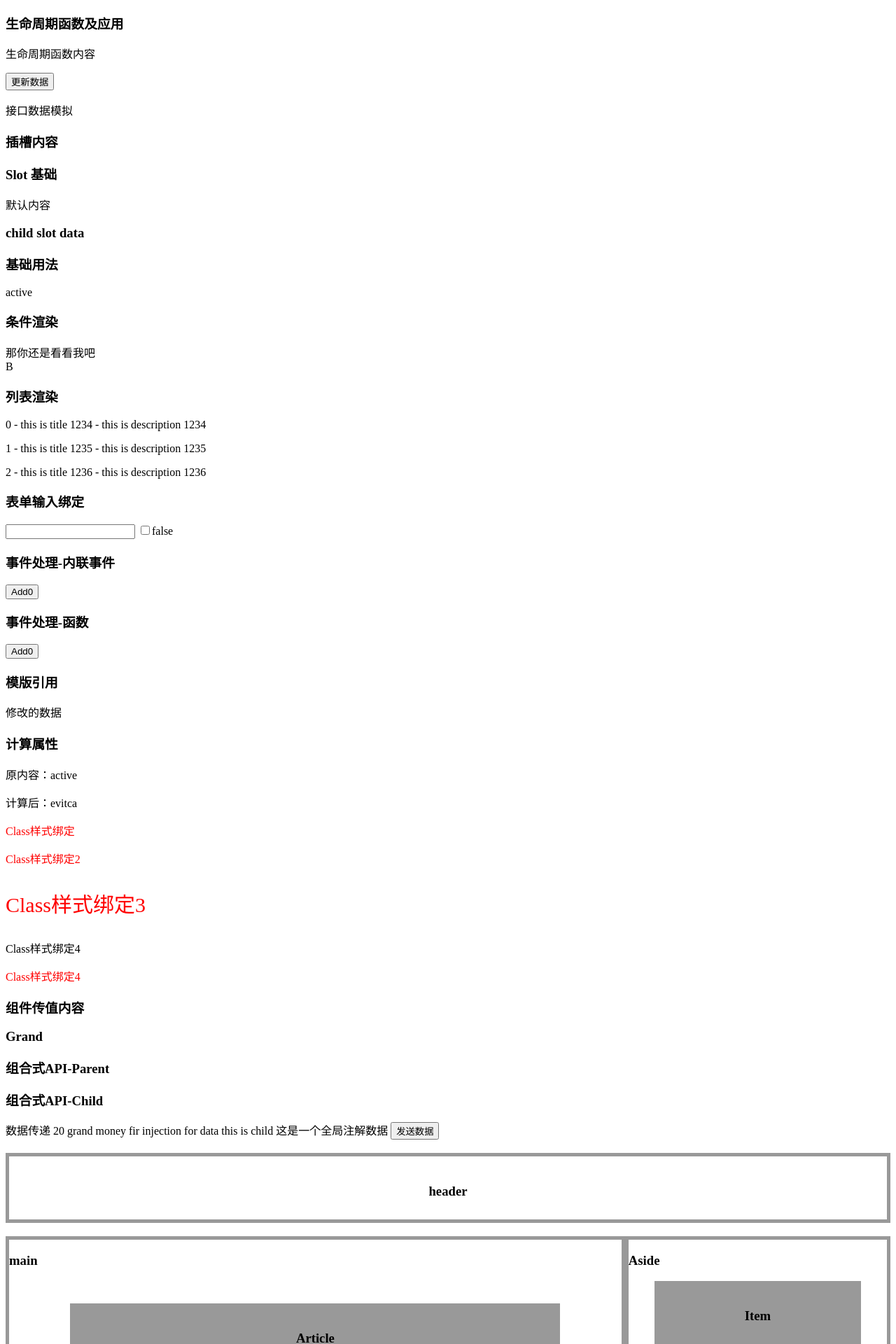
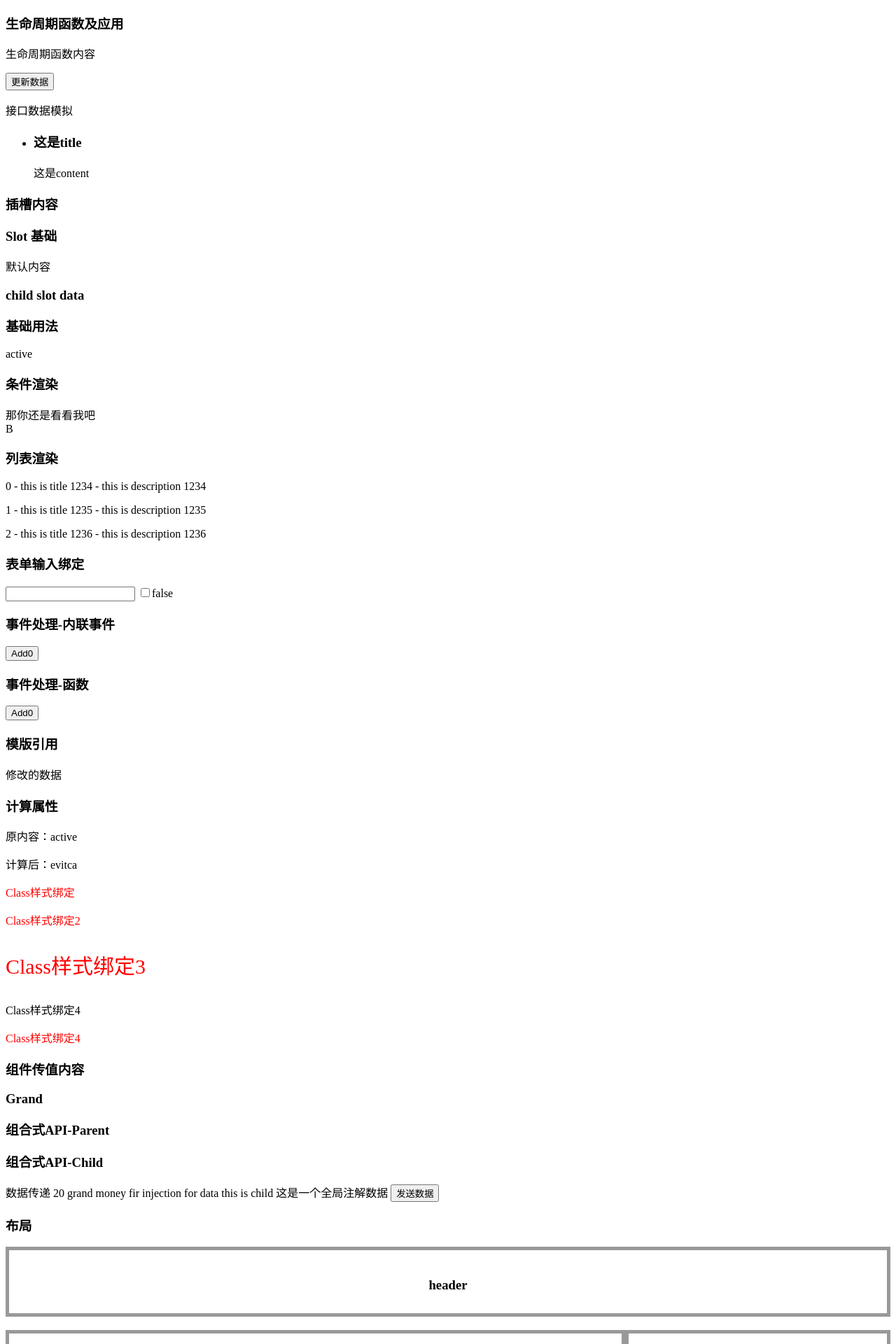
Before and after one commit to mindfreakcriss/my_vue_demo, a Vue app in the folder vue_base/: page / in a window 1280 px wide. Shown: the top 1920 px of the page at 70% size. Built offline with nearby package versions, Linux system fonts and the light colour scheme.

Commit message:
【提交】细节微调

```diff
--- a/vue_base/src/App.vue
+++ b/vue_base/src/App.vue
@@ -17,7 +17,7 @@ const message = ref("生命周期函数内容")
 function updateData() {
   message.value = "更新生命周期函数内容"
 }
-const banner = reactive([])
+const banner = ref([])
 onBeforeMount(() => {
   console.log("组件挂载前打印")
 })
@@ -74,7 +74,7 @@ onUpdated(() => {
   <Class/>
   <h3>组件传值内容</h3>
   <Grand/>
-
+    <h3>布局</h3>
   <Header/>
   <Aside/>
   <Main/>
--- a/vue_base/src/pages/Aside.vue
+++ b/vue_base/src/pages/Aside.vue
@@ -5,8 +5,8 @@
 <template>
   <div class="aside">
       <h3>Aside</h3>
-    <item/>
-    <item/>
+    <Item/>
+    <Item/>
   </div>
 </template>
 
```
